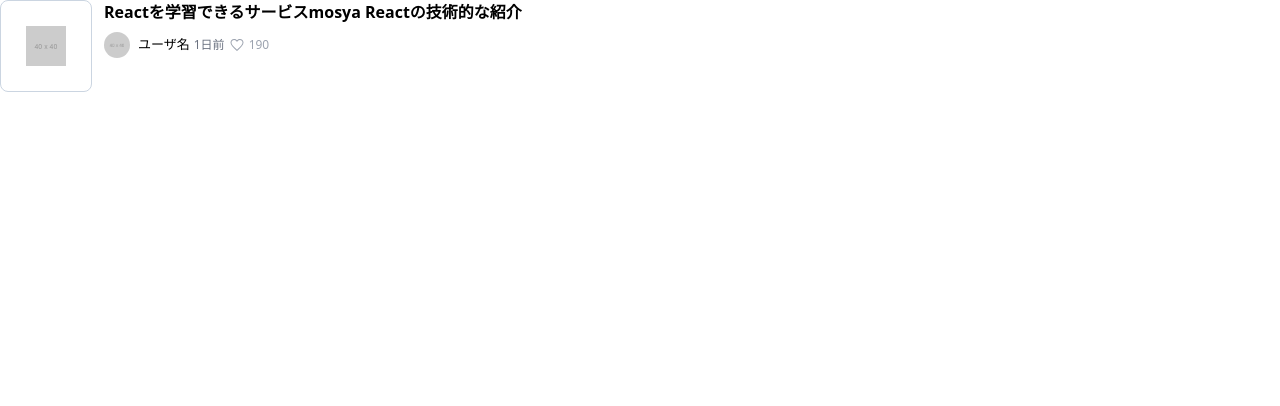
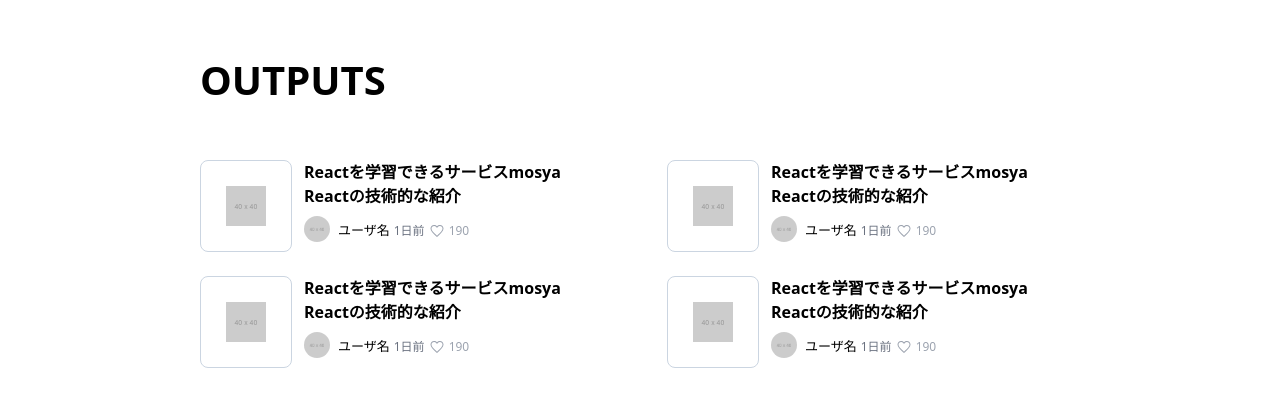
Before and after one commit to kei-1313/output, a Next.js app: page /outputs in a window 1280 px wide. Shown: the top 406 px of the page. Built offline with nearby package versions, Linux system fonts and the light colour scheme.

Commit message:
cardListコンポーネントとpageTitleコンポーネントを作成

```diff
--- a/app/outputs/page.tsx
+++ b/app/outputs/page.tsx
@@ -1,8 +1,11 @@
 import CardList from "@/features/outputs/components/CardList/CardList"
+import PageTitle from "@/features/outputs/components/Title/PageTitle"
+
 
 const outputsPage = () => {
 	return (
-		<div>
+		<div className="max-w-[880px] mx-auto mt-[50px]">
+			<PageTitle>OUTPUTS</PageTitle>
       <CardList/>
     </div>
 	)
--- a/features/outputs/components/Card/Card.tsx
+++ b/features/outputs/components/Card/Card.tsx
@@ -7,7 +7,7 @@
 
 const Card = () => {
 	return (
-		<li className="flex gap-3">
+		<li className="grid grid-cols-card gap-3">
       <Link href="/" className="w-[92px] h-[92px] border-[1px] border-solid border-slate-300 bg-white rounded-lg flex items-center justify-center">
         <Image src="/images/dammy.png" width={40} height={40} alt="dammy"/>
       </Link>
@@ -16,15 +16,17 @@
           <h2 className="text-black text-base font-bold leading-6">Reactを学習できるサービスmosya Reactの技術的な紹介</h2>
         </Link>
         <div className="flex gap-2 mt-2 items-center">
-          <div className="">
+          <Link href="/" className="block">
             <Image className="rounded-full" src="/images/dammy.png" width={26} height={26} alt="dammy"/>
-          </div>
+          </Link>
           <div className="flex gap-1 items-center">
-            <span className="text-black text-[13px]">ユーザ名</span>
-            <span className="text-gray-500 text-[12px]">1日前</span>
+            <Link href="/" className="block">
+              <span className="text-black text-[13px]">ユーザ名</span>
+            </Link>
+            <span className="text-gray-500 text-[12px] inline-block mt-1">1日前</span>
             <div className="flex gap-1 items-center">
-              <IoMdHeartEmpty className="text-gray-400"/>
-              <span className="text-gray-400 text-[12px]">190</span>
+              <IoMdHeartEmpty className="text-gray-400 inline-block mt-1"/>
+              <span className="text-gray-400 text-[12px] inline-block mt-1">190</span>
             </div>
           </div>
         </div>
--- a/features/outputs/components/CardList/CardList.tsx
+++ b/features/outputs/components/CardList/CardList.tsx
@@ -4,8 +4,11 @@
 
 const CardList = () => {
 	return (
-		<div>
-      <ul>
+		<div className=" mt-[50px]">
+      <ul className="grid grid-cols-2 gap-x-[54px] gap-y-6">
+				<Card></Card>
+				<Card></Card>
+				<Card></Card>
 				<Card></Card>
 			</ul>
     </div>
--- /dev/null
+++ b/features/outputs/components/Title/PageTitle.tsx
@@ -0,0 +1,11 @@
+export interface PageTitleProps {
+  children: React.ReactNode;
+}
+
+const PageTitle = ({children} : PageTitleProps) => {
+	return (
+		<h1 className="text-[40px] text-black font-bold">{children}</h1>
+	)
+}
+
+export default PageTitle
--- a/tailwind.config.ts
+++ b/tailwind.config.ts
@@ -8,7 +8,11 @@
     "./app/**/*.{js,ts,jsx,tsx,mdx}",
   ],
   theme: {
-
+    extend: {
+      gridTemplateColumns: {
+        'card': '92px 74%'
+      }
+    }
   },
   plugins: [],
 };
```
